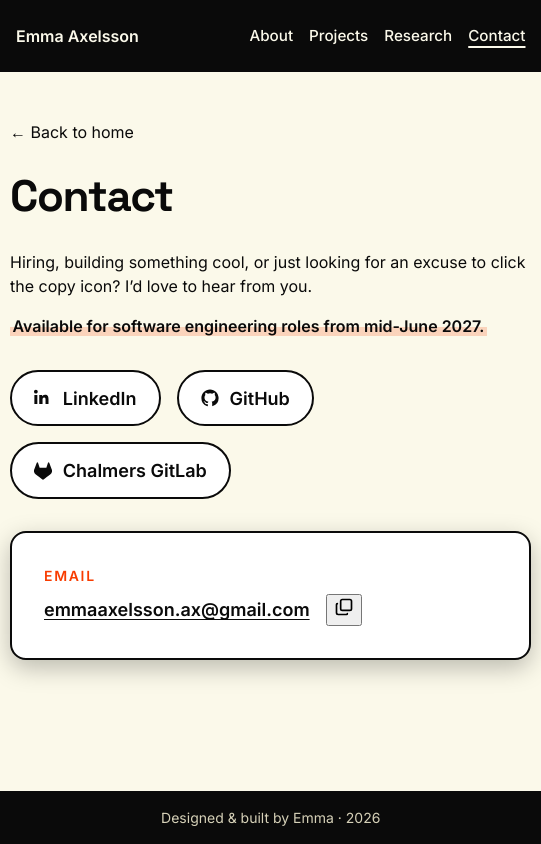
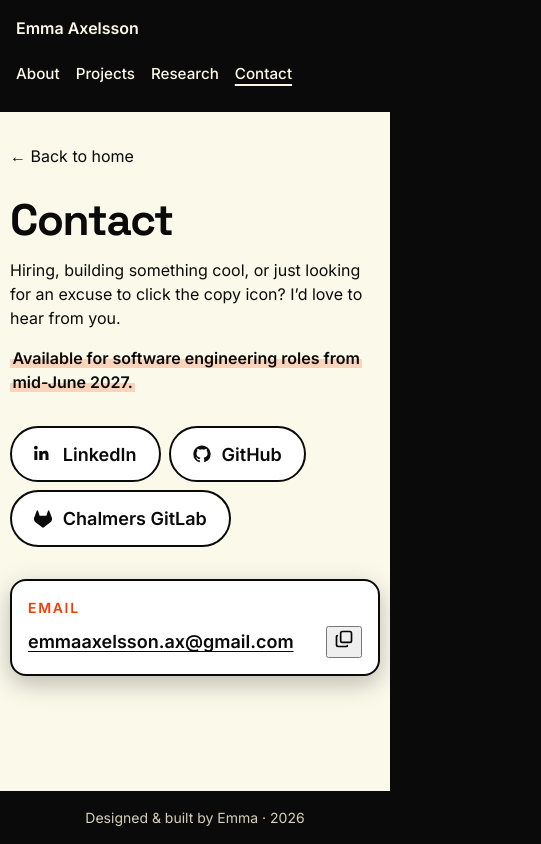
Before and after one commit to emmaaxelsso/portfolio, an Angular app in the folder my-portfolio/: page /contact in a window 390 px wide. Shown: the whole page, 541 px wide, since content can reach past the window. Built offline with nearby package versions, Linux system fonts and the light colour scheme.

Commit message:
Fix mobile layout for contact page and navigation

```diff
--- a/my-portfolio/src/app/app.component.scss
+++ b/my-portfolio/src/app/app.component.scss
@@ -2,6 +2,11 @@
   display: grid;
   min-height: 100dvh;
   grid-template-rows: auto 1fr auto;
+  grid-template-columns: minmax(0, 1fr);
+
+> * {
+  min-width: 0;
+}
 }
 
 router-outlet {
--- a/my-portfolio/src/app/core/layout/navbar/navbar.component.scss
+++ b/my-portfolio/src/app/core/layout/navbar/navbar.component.scss
@@ -51,3 +51,24 @@
     font-size: 0.95rem;
   }
 }
+
+@media (max-width: 700px) {
+  .navbar {
+    height: auto;
+    padding: 1rem;
+    flex-direction: column;
+    align-items: flex-start;
+    gap: 0.75rem;
+  }
+
+  .navbar__links {
+    flex-wrap: wrap;
+    gap: 0.5rem 1rem;
+
+    a {
+      display: inline-flex;
+      align-items: center;
+      min-height: 44px;
+    }
+  }
+}
--- a/my-portfolio/src/app/features/contact/contact.component.scss
+++ b/my-portfolio/src/app/features/contact/contact.component.scss
@@ -139,7 +139,41 @@
 
 @media (max-width: 700px) {
   .contact-page {
-    padding-block: 3rem;
+    padding-block: 2rem 3rem;
+
+    h1 {
+      margin-bottom: $spacing-md;
+    }
+  }
+
+  .contact-page__channels {
+    width: max-content;
+    max-width: 100%;
+    grid-template-columns: minmax(0, 1fr);
+  }
+
+  .contact-page__profiles {
+    gap: $spacing-sm;
+  }
+
+  .contact-page__email {
+    min-width: 0;
+  }
+
+  .contact-card {
+    padding: $spacing-md;
+  }
+
+  .contact-card__actions {
+    display: grid;
+    grid-template-columns: minmax(0, 1fr) auto;
+    gap: $spacing-sm;
+    width: 100%;
+  }
+
+  .contact-card__copy button:focus-visible {
+    outline: 2px solid $accent-color;
+    outline-offset: 3px;
   }
 }
 
```
